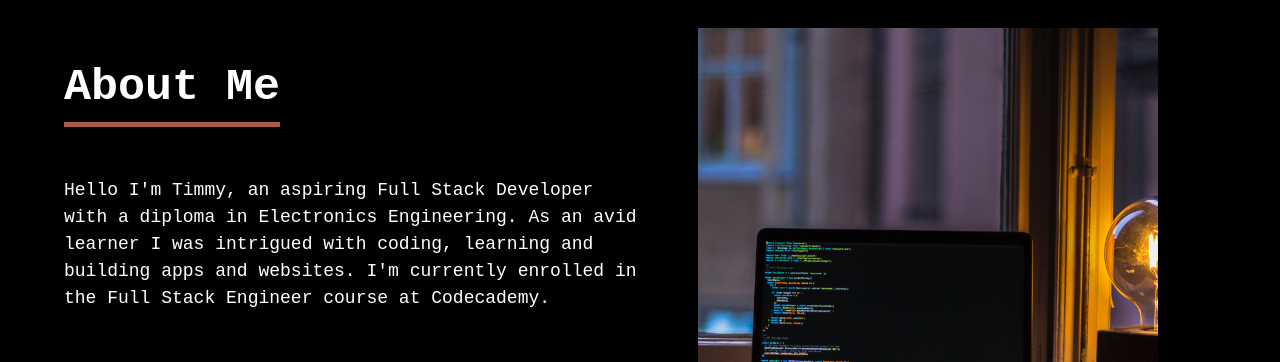
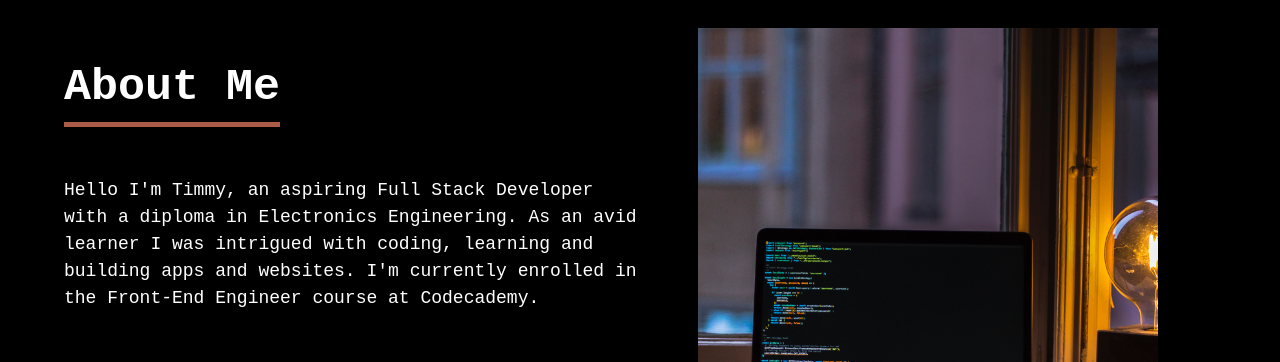
Before and after one commit to tscurry/portfolio, a React (Create React App) app: page / in a window 1280 px wide. Shown: the part 940-1302 px from the top of the page. Built offline with nearby package versions, Linux system fonts and the light colour scheme.

Commit message:
updated readme and about section

```diff
--- a/src/components/sections/about/About.js
+++ b/src/components/sections/about/About.js
@@ -12,14 +12,10 @@ const About = () => {
           <h2>About Me</h2>
           <div className="reverse-about-image">
             <img src={about} width="600" height="500" alt='coding'/>
-            {/* <video autoPlay loop width="600" height="500">
-              <source type="video/mp4" src={aboutVideo} />
-              Your browser does not support video tag.
-            </video> */}
           </div>
           <p>
             Hello I'm Timmy, an aspiring Full Stack Developer with a diploma in Electronics Engineering. As an avid learner I was intrigued with
-            coding, learning and building apps and websites. I'm currently enrolled in the Full Stack Engineer course at Codecademy.
+            coding, learning and building apps and websites. I'm currently enrolled in the Front-End Engineer course at Codecademy.
           </p>
           <div className="resume-button">
             <button>
```
Also changed, not shown: 1 other file (tests, documents, lock files or other folders).
